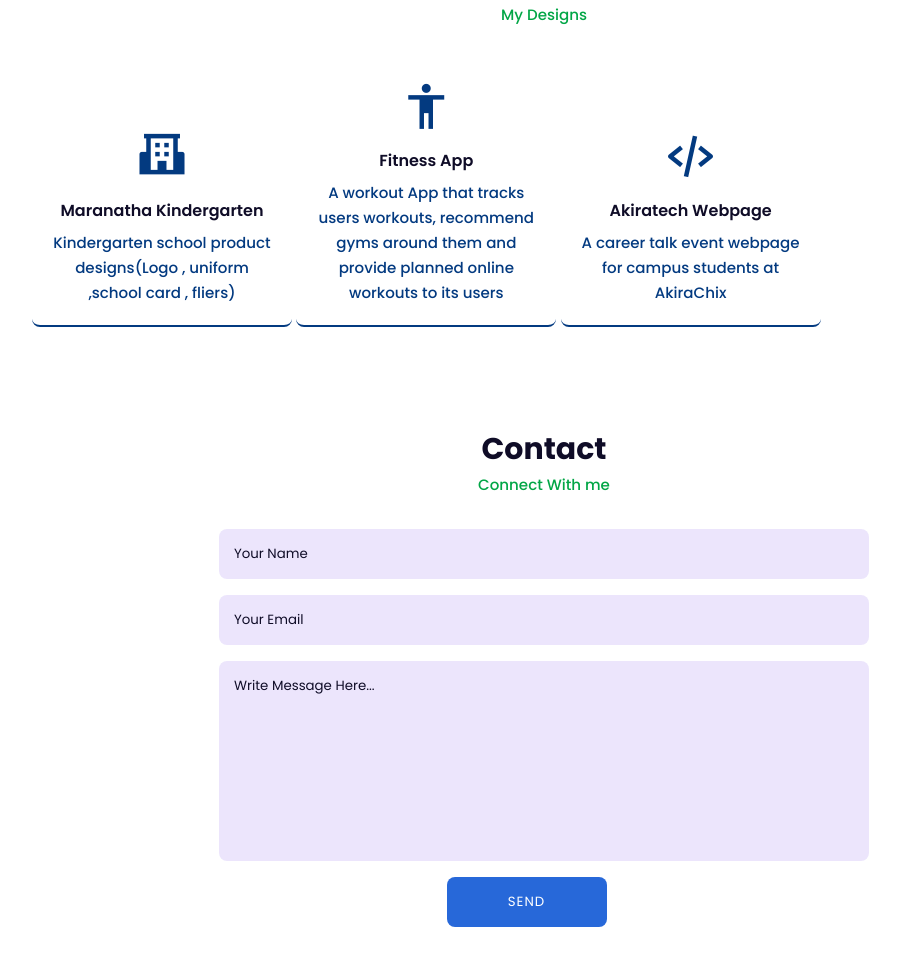
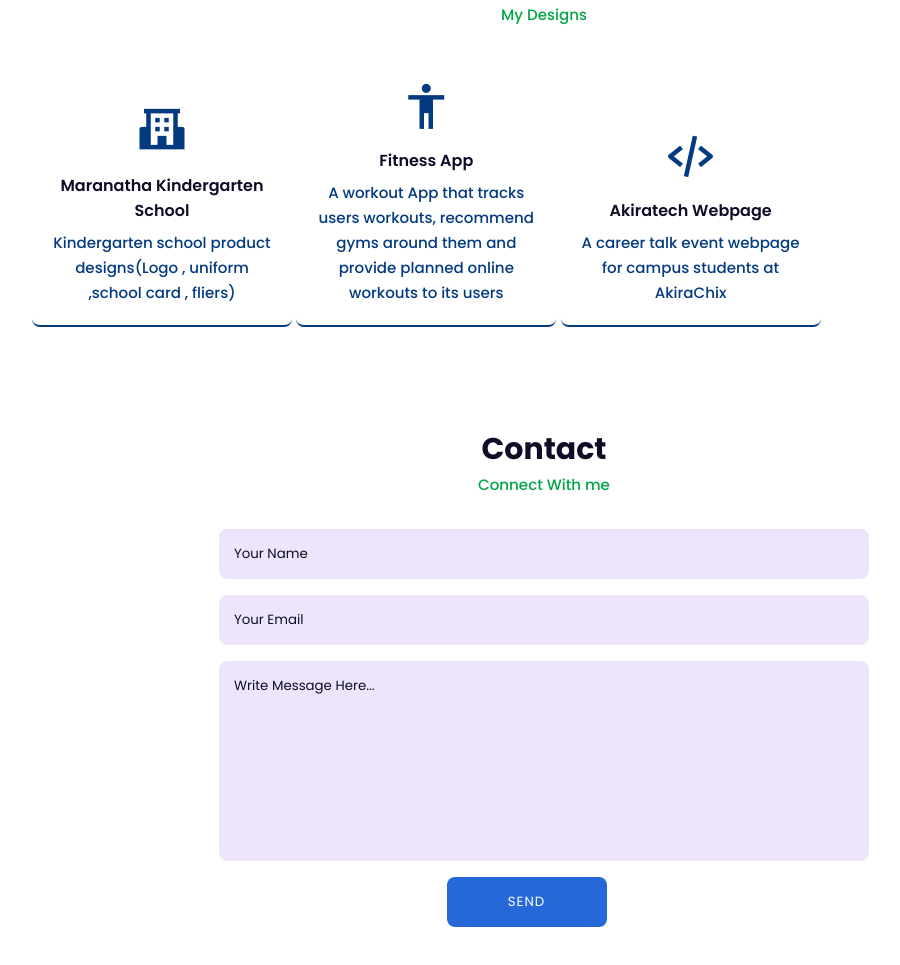
Before and after one commit to Beryl-ajuoga/Portfolio., a website: page index.html in a window 1280 px wide. Shown: the part 2859-3824 px from the top of the page, without its empty margins (96-996 px from the left). Drawn offline with nearby package versions, Linux system fonts and the light colour scheme.

Commit message:
added a design project

```diff
--- a/index.html
+++ b/index.html
@@ -207,7 +207,7 @@
 
             <div class="Projects-box">
                 <i class='bx bxs-school'></i>
-                <h3>Maranatha Kindergarten</h3>
+                <h3>Maranatha Kindergarten School</h3>
                 <a href="https://www.figma.com/file/q0k76RbDAbTyy5oHnj5Jb6/Maranatha-kindergarten-school?node-id=0-1&t=9GanOeI6tYrXsLGY-0">
                     Kindergarten school product designs(Logo , uniform ,school card , fliers)
                 </a>
```
